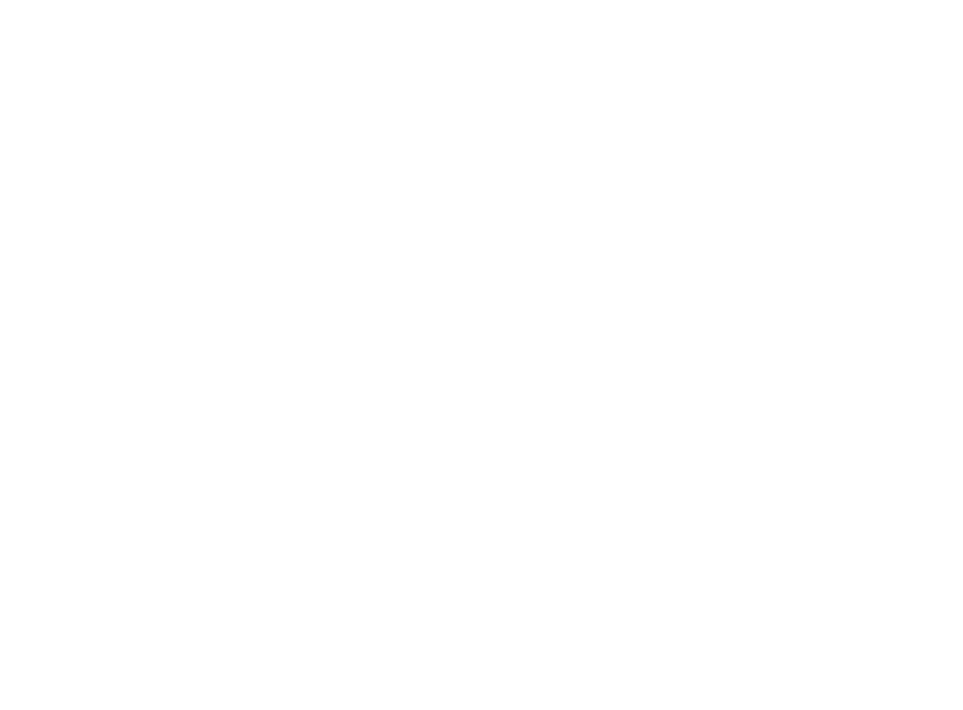
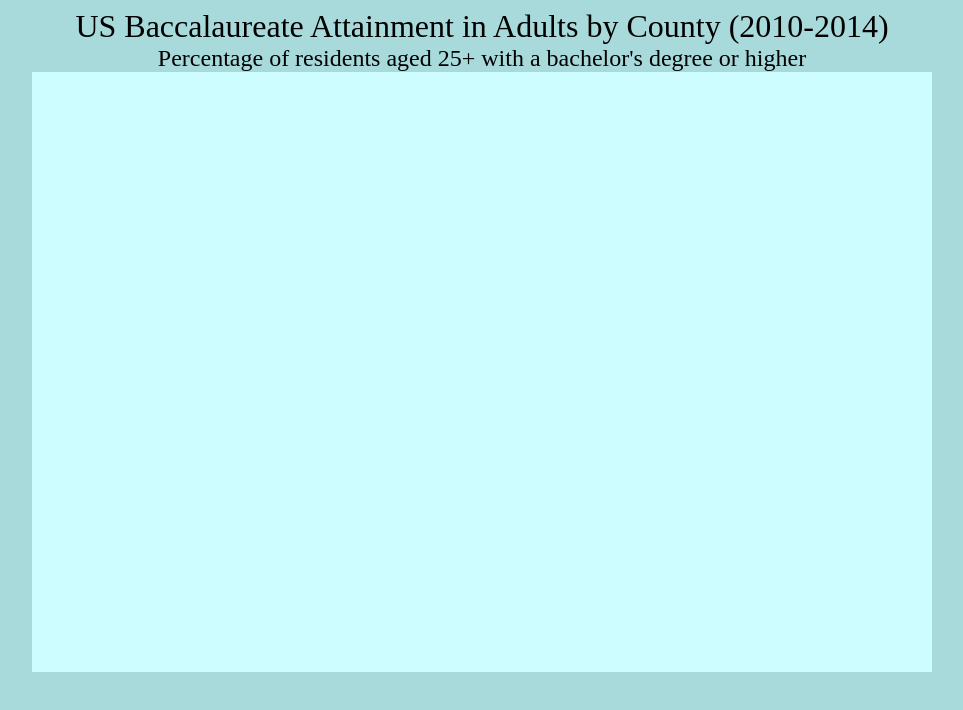
Before and after one commit to Amanda-P-bus/fccDataProjects, a plain HTML site: page fccChoroplethMap/index.html in a window 1280 px wide. Shown: the whole page, without its empty margins (158-1121 px from the left). Drawn offline with nearby package versions, Linux system fonts and the light colour scheme.

Commit message:
html and basic css created

```diff
--- a/fccChoroplethMap/index.html
+++ b/fccChoroplethMap/index.html
@@ -4,11 +4,22 @@
     <meta charset="UTF-8">
     <meta name="viewport" content="width=device-width, initial-scale=1.0">
     <link rel="stylesheet" href="styles.css">
+
+<script src="https://cdnjs.cloudflare.com/ajax/libs/d3/7.9.0/d3.min.js"></script>
+<script src="https://cdnjs.cloudflare.com/ajax/libs/topojson/3.0.2/topojson.min.js"></script>
+
+<!--
+not sure if I need this or not yet
+<script src="https://unpkg.com/d3-v6-tip@1.0.6/build/d3-v6-tip.js"></script>
+
+-->
     <title>fcc Choropleth Map Project</title>
 </head>
 <body>
+    <span id="title">US Baccalaureate Attainment in Adults by County (2010-2014)</span>
+    <span id="description">Percentage of residents aged 25+ with a bachelor's degree or higher</span>
 
-    <script src="https://d3js.org/d3.v7.min.js"></script>
+    <svg width="900" height="600"></svg>
 
     <script src="script.js"></script>
 
--- a/fccChoroplethMap/script.js
+++ b/fccChoroplethMap/script.js
@@ -0,0 +1,3 @@
+var svg = d3.select("svg"),
+width = +svg.attr("width"),
+height = +svg.attr("height");
--- a/fccChoroplethMap/styles.css
+++ b/fccChoroplethMap/styles.css
@@ -8,6 +8,10 @@
     --med-blue: #457B9D;
 }
 
-body {display: flex; flex-direction: column; justify-content: center; align-items: center;}
+body {display: flex; flex-direction: column; justify-content: center; align-items: center; background-color: #A8DADC;}
 
-svg {background-color: #A8DADC;}
+svg {background-color: #cefdff;}
+
+#title {font-size: 4vh;}
+
+#description {font-size: 3vh;}
```
Also changed, not shown: 1 other file.
